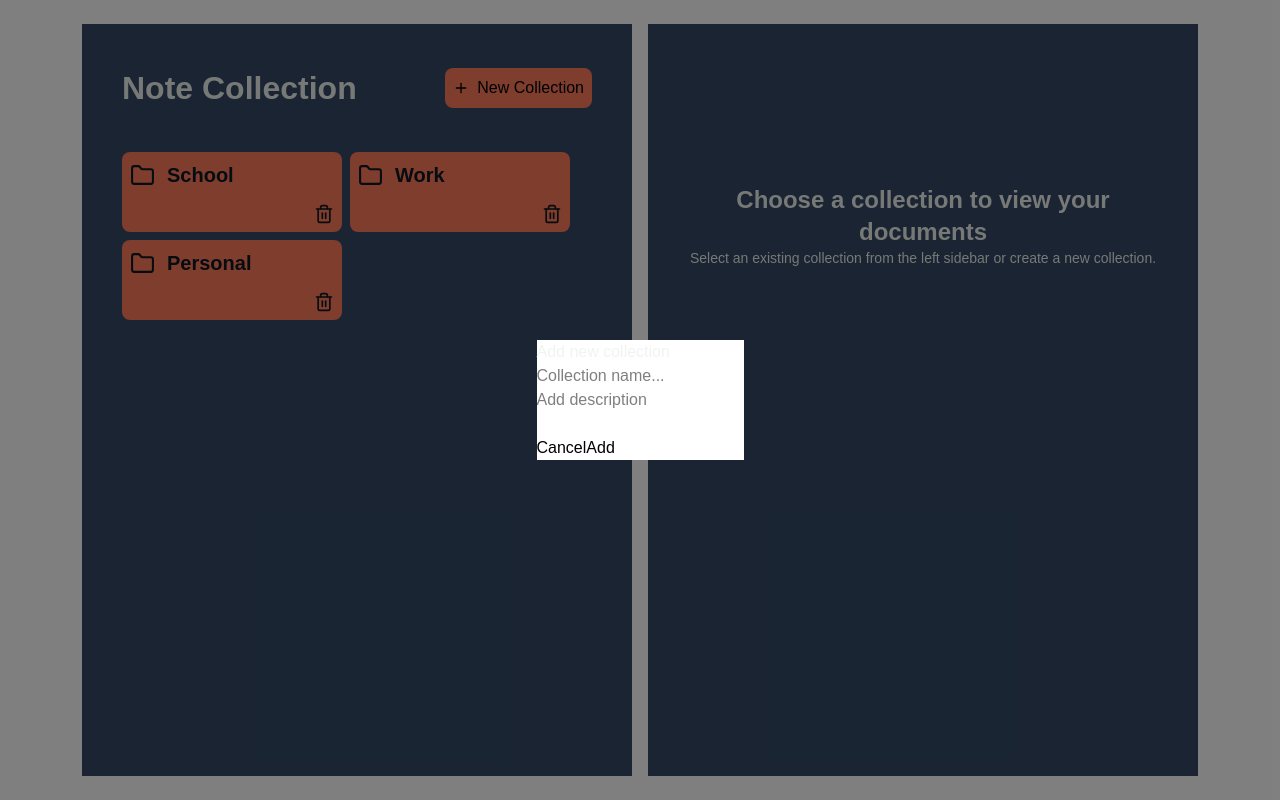
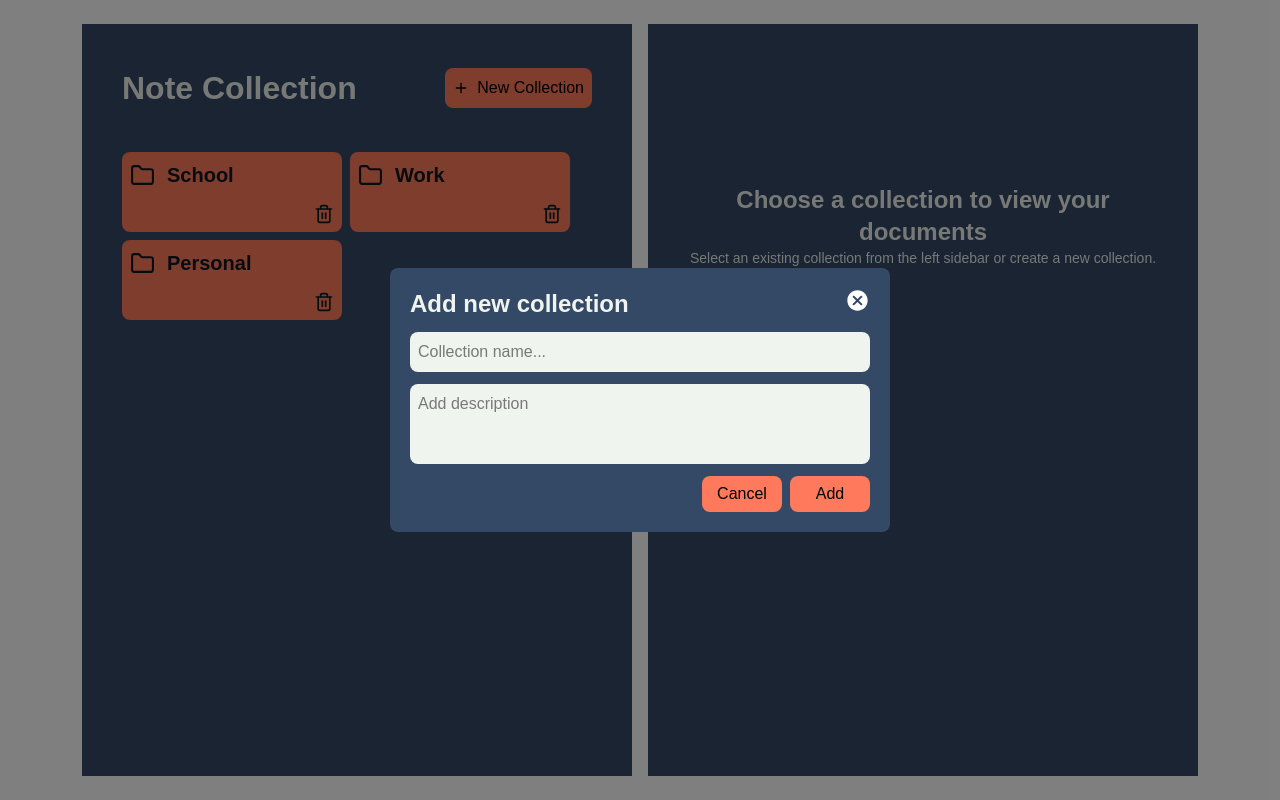
Before and after one commit to Zer0-Gravity/mini-react-project, a React (Vite) app in the folder note-taking-app/: page / in a window 1280 px wide. Both pictures are taken after a click on the button "New Collection". Built offline with nearby package versions, Linux system fonts and the light colour scheme.

Commit message:
Feat: Style modal for new collection form

```diff
--- a/note-taking-app/src/Component/Modal.tsx
+++ b/note-taking-app/src/Component/Modal.tsx
@@ -1,4 +1,5 @@
 import type { Dispatch, SetStateAction } from "react";
+import { IoMdCloseCircle } from "react-icons/io";
 
 interface ModalProps {
     onClose: () => void;
@@ -22,21 +23,42 @@ function Modal({ onClose, inputHandler }: ModalProps) {
 
     return (
         <div className="absolute bg-black/50 inset-0 flex items-center justify-center top-0">
-            <div className="bg-white flex flex-col">
-                <h1>Add new collection</h1>
+            <div className="bg-primary-color flex flex-col w-[500px] gap-3 p-5 rounded-lg">
+                <div className="flex justify-between">
+                    <h1 className="text-2xl font-semibold">
+                        Add new collection
+                    </h1>
+                    <IoMdCloseCircle
+                        size={25}
+                        onClick={onClose}
+                        color="white
+                    "
+                    />
+                </div>
                 <input
                     type="text"
                     placeholder="Collection name..."
                     onChange={handleTitleCollection}
+                    className="outline-none p-2 bg-third-color rounded-lg"
                 />
                 <textarea
                     placeholder="Add description"
-                    className="resize-none"
+                    className="resize-none outline-none bg-third-color h-20 p-2 rounded-lg"
                     onChange={handleDescCollection}
                 />
-                <div className="flex-">
-                    <button onClick={onClose}>Cancel</button>
-                    <button onClick={inputHandler.addNewCollection}>Add</button>
+                <div className="flex justify-end gap-2">
+                    <button
+                        onClick={onClose}
+                        className="w-20 py-1.5 rounded-lg bg-secondary-color"
+                    >
+                        Cancel
+                    </button>
+                    <button
+                        onClick={inputHandler.addNewCollection}
+                        className="w-20 py-1.5 rounded-lg bg-secondary-color"
+                    >
+                        Add
+                    </button>
                 </div>
             </div>
         </div>
```
